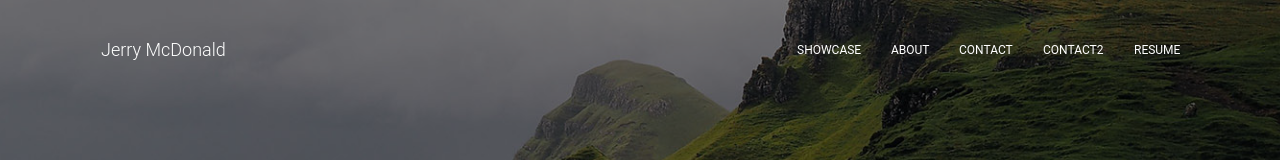
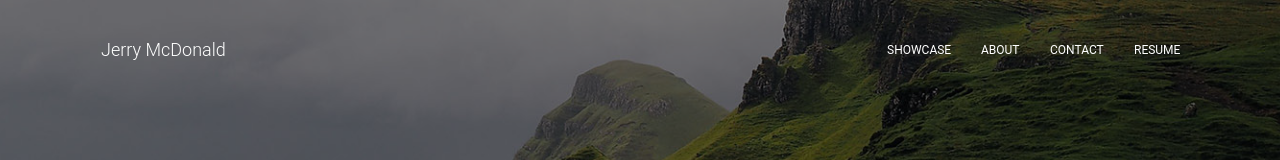
Before and after one commit to JerryMcDonald/PortfolioWebsite, a React (Create React App) app in the folder my-app/: page / in a window 1280 px wide. Shown: the top 160 px of the page. Built offline with nearby package versions, Linux system fonts and the light colour scheme.

Commit message:
pass the correct functions to headerlinks

```diff
--- a/my-app/src/components/Header/HeaderLinks.js
+++ b/my-app/src/components/Header/HeaderLinks.js
@@ -30,7 +30,8 @@ export default function HeaderLinks(props) {
     <List className={classes.list}>
         <ListItem className={classes.listItem}>
         <Button
-          href={"/"}
+          // href={"/"}
+          onClick={props.showcaseClick}
           color="transparent"
           // target="_blank"
           className={classes.navLink}
@@ -40,7 +41,8 @@ export default function HeaderLinks(props) {
       </ListItem>
       <ListItem className={classes.listItem}>
         <Button
-          href="https://www.creative-tim.com/product/material-kit-react?ref=mkr-navbar"
+          // href="https://www.creative-tim.com/product/material-kit-react?ref=mkr-navbar"
+          onClick={props.aboutClick}
           color="transparent"
           target="_blank"
           className={classes.navLink}
@@ -60,7 +62,7 @@ export default function HeaderLinks(props) {
            Contact
         </Button>
       </ListItem>
-      <ListItem className={classes.listItem}>
+      {/* <ListItem className={classes.listItem}>
         <Button
           href={"/contact-page"}
           color="transparent"
@@ -70,7 +72,7 @@ export default function HeaderLinks(props) {
         >
            Contact2
         </Button>
-      </ListItem>
+      </ListItem> */}
       <ListItem className={classes.listItem}>
         <Button
           href={resume}
```
